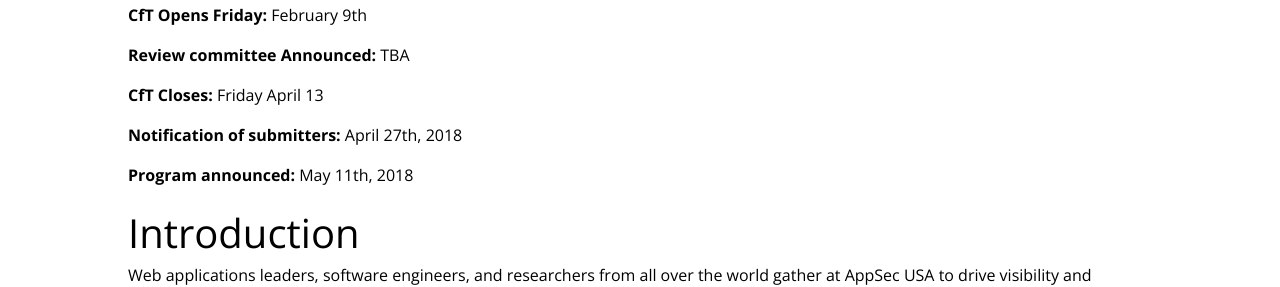
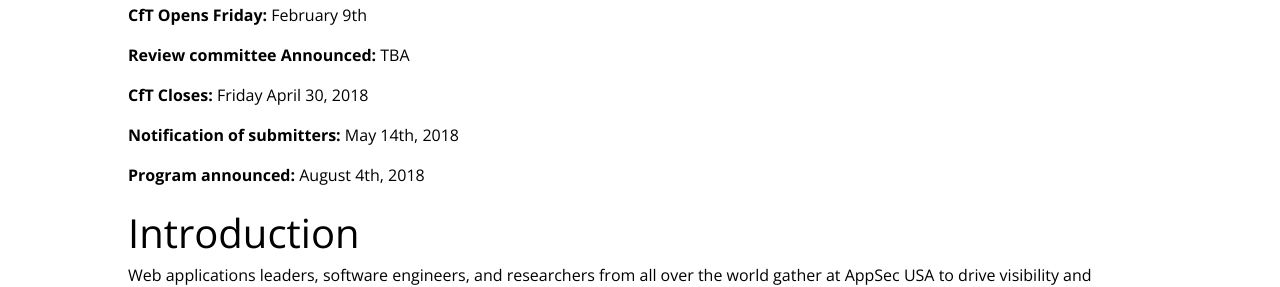
Before and after one commit to OWASP/AppSecUSA2018, a Jekyll site: the page built from program/call-for-trainings.md, in a window 1280 px wide and 900 px high. Shown: the part 311-598 px from the top of the window. Built offline with Jekyll 4.4.1, drawn with Linux system fonts in a browser that asks for light colours.

Commit message:
Update dates on CfT and CfP

```diff
--- a/program/call-for-trainings.md
+++ b/program/call-for-trainings.md
@@ -9,11 +9,11 @@
 
 **Review committee Announced:** TBA
 
-**CfT Closes:** Friday April 13
+**CfT Closes:** Friday April 30, 2018
 
-**Notification of submitters:** April 27th, 2018
+**Notification of submitters:** May 14th, 2018
 
-**Program announced:**  May 11th, 2018
+**Program announced:**  August 4th, 2018
 
 ## Introduction
 
```
Also changed, not shown: program/call-for-presentations.md (+3 -3 lines).
